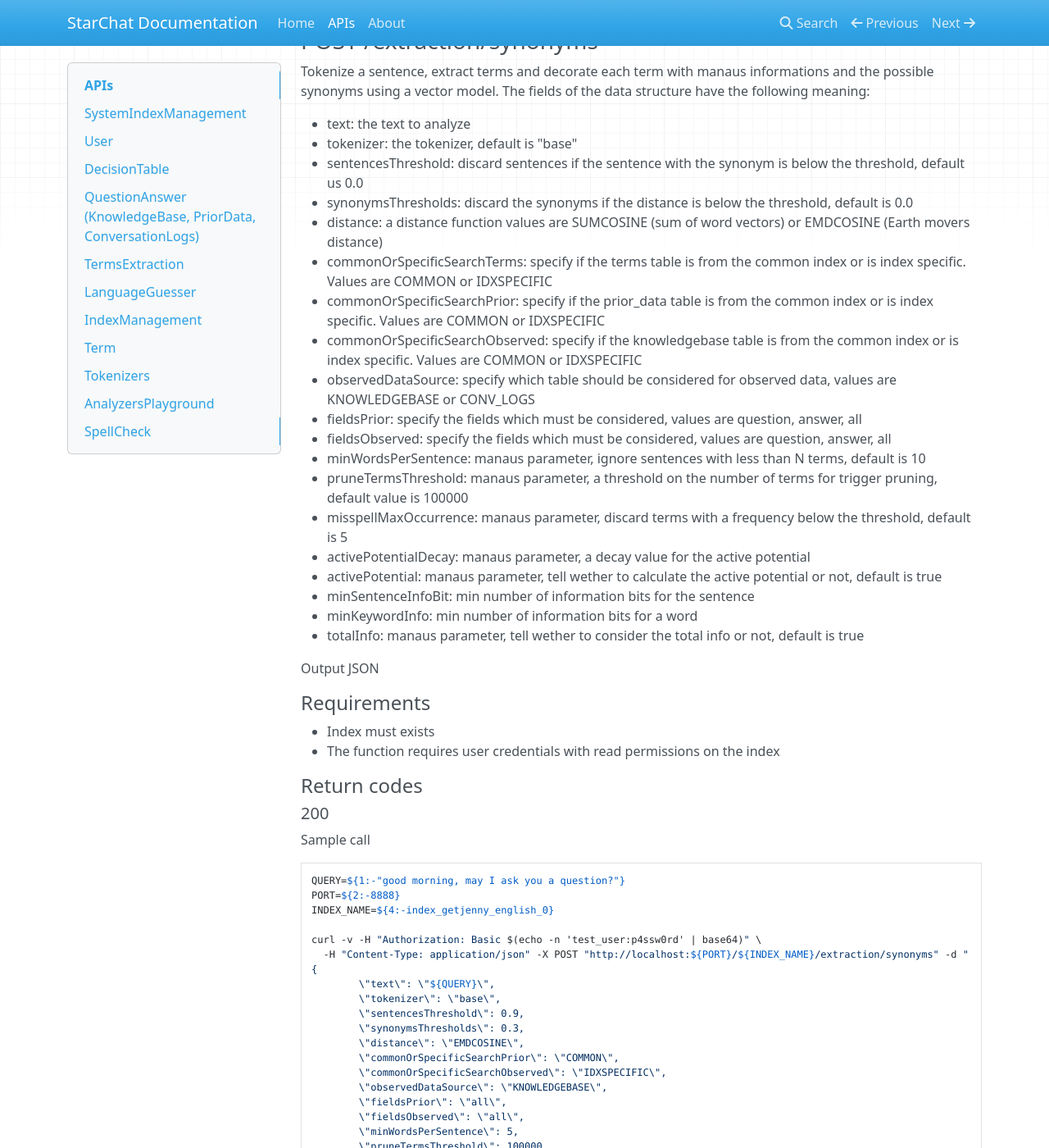
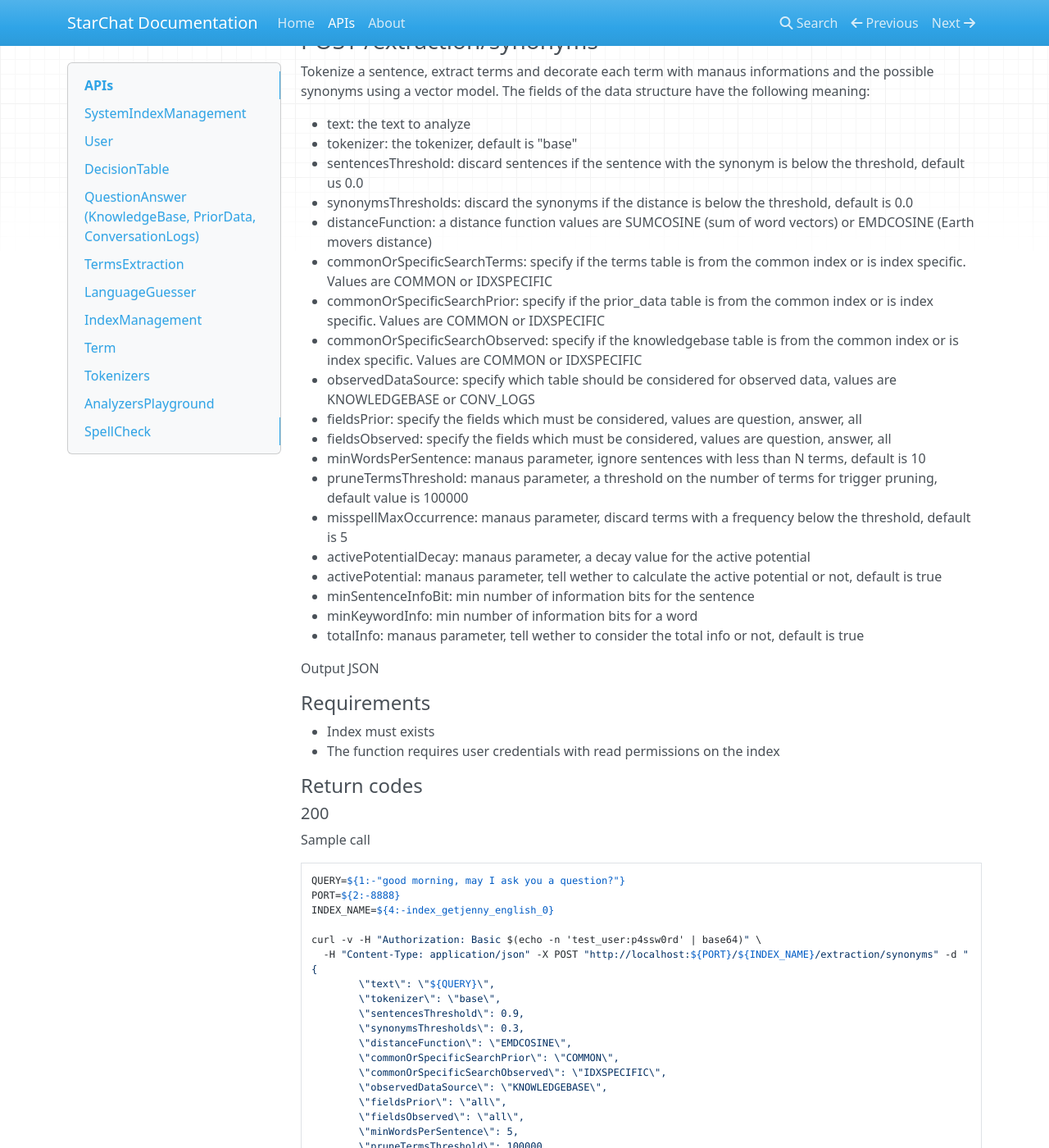
Before and after one commit to acollamati/starchat-doc, an MkDocs documentation site: the page built from docs/apis.md, in a window 1280 px wide and 1400 px high, scrolled down 33292 px. Shown: the whole window at 82% size. Built offline with MkDocs 1.6.1, drawn with Linux system fonts in a browser that asks for light colours; nearby versions of some CDN libraries; old or Windows-style settings are respelled for this version of MkDocs; some of the changed text lies outside the part shown.

Commit message:
fixed param. name

```diff
--- a/docs/apis.md
+++ b/docs/apis.md
@@ -1821,7 +1821,7 @@
 * tokenizer: the tokenizer, default is "base"
 * sentencesThreshold: discard sentences if the sentence with the synonym is below the threshold, default us 0.0
 * synonymsThresholds: discard the synonyms if the distance is below the threshold, default is 0.0
-* distance: a distance function values are SUMCOSINE (sum of word vectors) or EMDCOSINE (Earth movers distance)
+* distanceFunction: a distance function values are SUMCOSINE (sum of word vectors) or EMDCOSINE (Earth movers distance)
 * commonOrSpecificSearchTerms: specify if the terms table is from the common index or is index specific. Values are COMMON or IDXSPECIFIC
 * commonOrSpecificSearchPrior: specify if the prior_data table is from the common index or is index specific. Values are COMMON or IDXSPECIFIC
 * commonOrSpecificSearchObserved: specify if the knowledgebase table is from the common index or is index specific. Values are COMMON or IDXSPECIFIC
@@ -1862,7 +1862,7 @@
         \"tokenizer\": \"base\",
         \"sentencesThreshold\": 0.9,
         \"synonymsThresholds\": 0.3,
-        \"distance\": \"EMDCOSINE\",
+        \"distanceFunction\": \"EMDCOSINE\",
         \"commonOrSpecificSearchPrior\": \"COMMON\",
         \"commonOrSpecificSearchObserved\": \"IDXSPECIFIC\",
         \"observedDataSource\": \"KNOWLEDGEBASE\",
```
